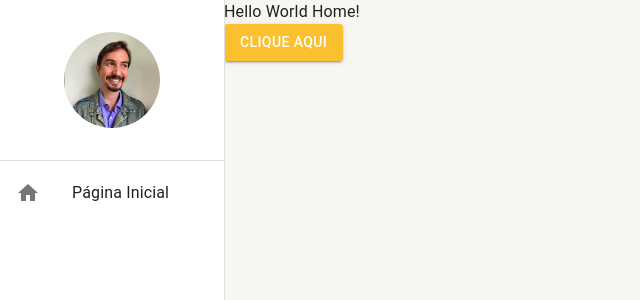
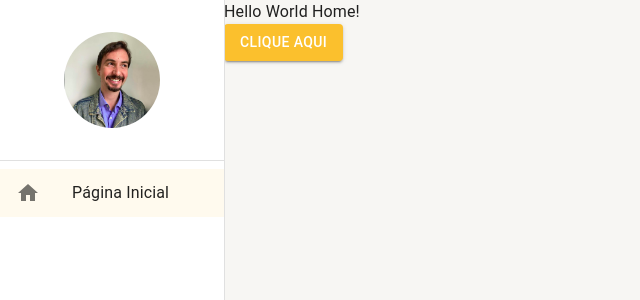
Before and after one commit to AndersonNascimentoAFSN/dash-mui-typescript, a React (Vite) app: page / in a window 1280 px wide. Shown: the top 300 px of the page, without its empty margins (0-640 px from the left). Built offline with nearby package versions, Linux system fonts and the light colour scheme.

Commit message:
add menu drawer

```diff
--- a/src/routes/index.tsx
+++ b/src/routes/index.tsx
@@ -1,7 +1,22 @@
-import { Routes, Route, Navigate } from "react-router-dom";
-import { Home } from "../pages/index";
+import { useEffect } from 'react';
+import { Routes, Route, Navigate } from 'react-router-dom';
+import { Home } from '../pages/index';
+import { useDrawerContext } from '../shared/contexts';
+import HomeIcon from '@mui/icons-material/Home';
 
 export function AppRoutes() {
+  const { handleSetDrawerOptions } = useDrawerContext();
+
+  useEffect(() => {
+    handleSetDrawerOptions([
+      {
+        label: 'Página Inicial',
+        icon: <HomeIcon />,
+        path: '/',
+      }
+    ]);
+  }, []);
+
   return (
     <Routes>
       <Route path="/" element={<Home />} />
--- /dev/null
+++ b/src/shared/components/SideBar/ListItemLink/index.tsx
@@ -0,0 +1,34 @@
+import { useMatch, useNavigate, useResolvedPath } from 'react-router-dom';
+import {
+  ListItemButton,
+  ListItemIcon,
+  ListItemText,
+  // Icon
+} from '@mui/material';
+
+interface IListItemProps {
+  to: string;
+  icon: React.ReactNode;
+  label: string;
+  handleClick: (() => void) | undefined;
+}
+
+export const ListItemLink = (props: IListItemProps) => {
+  const navigate = useNavigate();
+  const resolvedPath = useResolvedPath(props.to);
+  const match = useMatch({ path: resolvedPath.pathname, end: false});
+
+  const handleClick = () => {
+    navigate(props.to);
+    props.handleClick?.();
+  };
+  return (
+    <ListItemButton onClick={handleClick} selected={!!match}>
+      <ListItemIcon>
+        {/* <Icon>home</Icon> */}
+        {props.icon}
+      </ListItemIcon>
+      <ListItemText primary={props.label} />
+    </ListItemButton>
+  );
+};
--- a/src/shared/components/SideBar/index.tsx
+++ b/src/shared/components/SideBar/index.tsx
@@ -5,15 +5,12 @@ import {
   Avatar,
   Divider,
   List,
-  ListItemButton,
-  ListItemIcon,
-  ListItemText,
   useMediaQuery,
-  // Icon
 } from '@mui/material';
-import HomeIcon from '@mui/icons-material/Home';
+// import HomeIcon from '@mui/icons-material/Home';
 import guilherme from '../../../assets/guilherme-dornelles.png';
 import { useDrawerContext } from '../../contexts';
+import { ListItemLink } from './ListItemLink';
 
 interface SideBarProps {
   children?: React.ReactNode;
@@ -22,7 +19,11 @@ interface SideBarProps {
 export function SideBar({children}: SideBarProps) {
   const theme = useTheme();
   const smDown = useMediaQuery(theme.breakpoints.down('sm'));
-  const { isDrawerOpen, toggleDrawerOpen } = useDrawerContext();
+  const {
+    isDrawerOpen,
+    toggleDrawerOpen,
+    drawerOptions
+  } = useDrawerContext();
 
   return (
     <>
@@ -56,13 +57,23 @@ export function SideBar({children}: SideBarProps) {
 
           <Box flex={1}>
             <List component="nav">
-              <ListItemButton>
-                <ListItemIcon>
-                  {/* <Icon>home</Icon> */}
-                  <HomeIcon />
-                </ListItemIcon>
-                <ListItemText primary="Página Inicial" />
-              </ListItemButton>
+              {
+                drawerOptions.map((drawerOption) => (
+                  <ListItemLink
+                    key={drawerOption.path}
+                    to={drawerOption.path}
+                    icon={drawerOption.icon}
+                    label={drawerOption.label}
+                    handleClick={smDown ? toggleDrawerOpen : undefined}
+                  />
+                ))
+              }
+              {/* <ListItemLink
+                to='/'
+                icon={<HomeIcon />}
+                label="Página Inicial"
+                handleClick={smDown ? toggleDrawerOpen : undefined}
+              /> */}
             </List>
           </Box>
         </Box>
--- a/src/shared/contexts/DrawerContext.tsx
+++ b/src/shared/contexts/DrawerContext.tsx
@@ -8,26 +8,44 @@ import {
 interface IDrawerContextData {
   isDrawerOpen: boolean;
   toggleDrawerOpen: () => void;
+  drawerOptions: IDrawerOption[];
+  handleSetDrawerOptions: (newDrawerOptions: IDrawerOption[]) => void;
 }
 
 type DrawerProviderProps = {
   children: React.ReactNode;
 };
 
+interface IDrawerOption {
+  icon: React.ReactNode;
+  path: string;
+  label: string;
+}
+
 const DrawerContext = createContext({} as IDrawerContextData);
 
 export const useDrawerContext = () => useContext(DrawerContext);
 
 export function DrawerProvider({ children }: DrawerProviderProps) {
-  const [isDrawerOpen, setDrawerOpen] = useState<boolean>(true);
+  const [isDrawerOpen, setDrawerOpen] = useState(false);
+  const [drawerOptions, setDrawerOptions] = useState<IDrawerOption[]>([]);
 
   const toggleDrawerOpen = useCallback(() => {
     setDrawerOpen((prevStateDrawerOpen) => !prevStateDrawerOpen);
   }, []);
 
+  const handleSetDrawerOptions = useCallback((newDrawerOptions: IDrawerOption[]) => {
+    setDrawerOptions(newDrawerOptions);
+  }, []);
+
   return (
     <DrawerContext.Provider
-      value={{ isDrawerOpen, toggleDrawerOpen}}
+      value={{
+        isDrawerOpen,
+        toggleDrawerOpen,
+        drawerOptions,
+        handleSetDrawerOptions
+      }}
     >
       {children}
     </DrawerContext.Provider>
```
